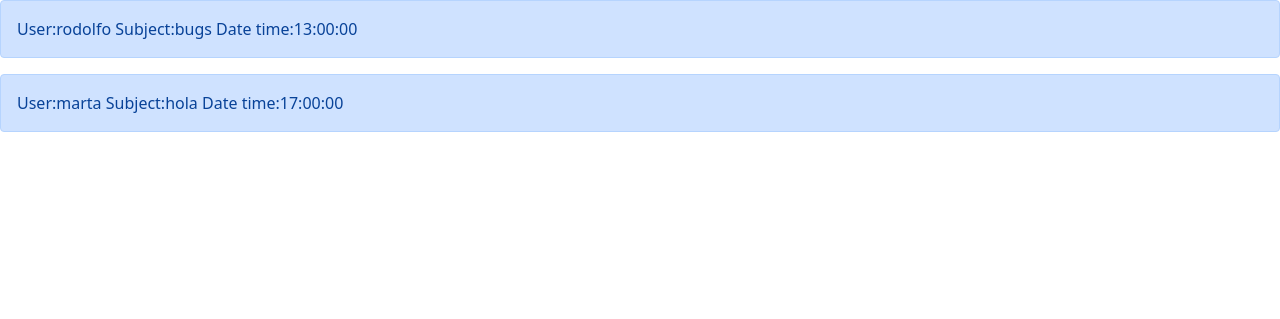
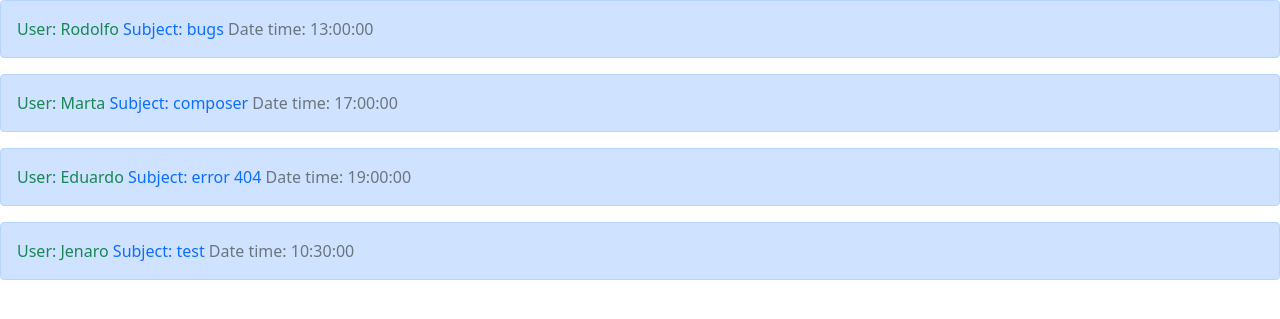
Before and after one commit to los600/Technical-Consulting, a PHP site: page / in a window 1280 px wide. Shown: the top 319 px of the page. Run offline with PHP 8.4, Linux system fonts and the light colour scheme.

Commit message:
colores lista

```diff
--- a/public/database.php
+++ b/public/database.php
@@ -3,16 +3,30 @@
 class Database {
     private  $users = [
     ['id'=> 1,
-     'username'=> 'rodolfo',
+     'username'=> 'Rodolfo',
      'subject'=> 'bugs',
      'creationTime'=> "13:00:00",
 
 
     ],
     ['id'=> 2,
-    'username'=> 'marta',
-    'subject'=> "hola",
+    'username'=> 'Marta',
+    'subject'=> "composer",
     'creationTime'=> "17:00:00",
+
+
+],
+   ['id'=> 3,
+    'username'=> 'Eduardo',
+    'subject'=> "error 404",
+    'creationTime'=> "19:00:00",
+
+
+],
+   ['id'=> 4,
+    'username'=> 'Jenaro',
+    'subject'=> "test",
+    'creationTime'=> "10:30:00",
 
 
    ]
--- a/public/index.php
+++ b/public/index.php
@@ -19,9 +19,9 @@
         foreach ($users as $item) {
             echo "
             <div class='alert alert-primary' role='alert'>
-            <p class='d-inline'>User:{$item->username}</p>
-            <p class='d-inline'>Subject:{$item->subject}</p>
-            <p class='d-inline'> Date time:{$item->creationTime}</p>
+            <p class='d-inline text-success'>User: {$item->username}</p>
+            <p class='d-inline text-primary'>Subject: {$item->subject}</p>
+            <p class='d-inline text-muted'> Date time: {$item->creationTime}</p>
             </div>";
         }
         ?>
```
